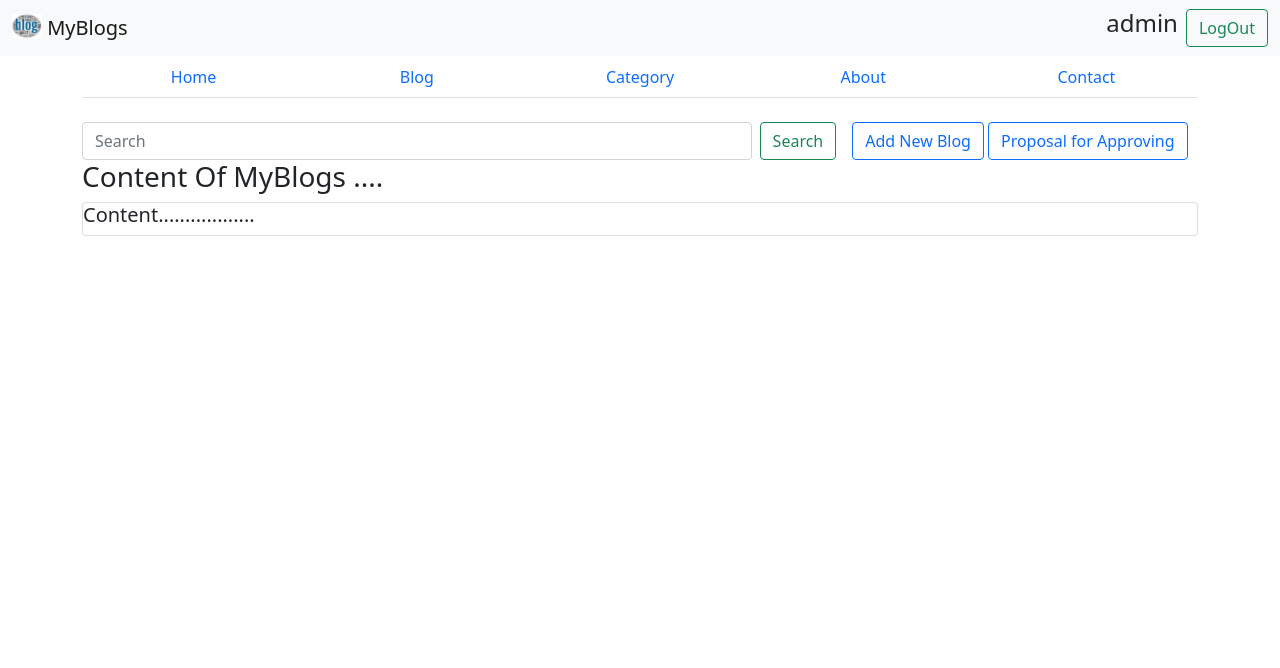
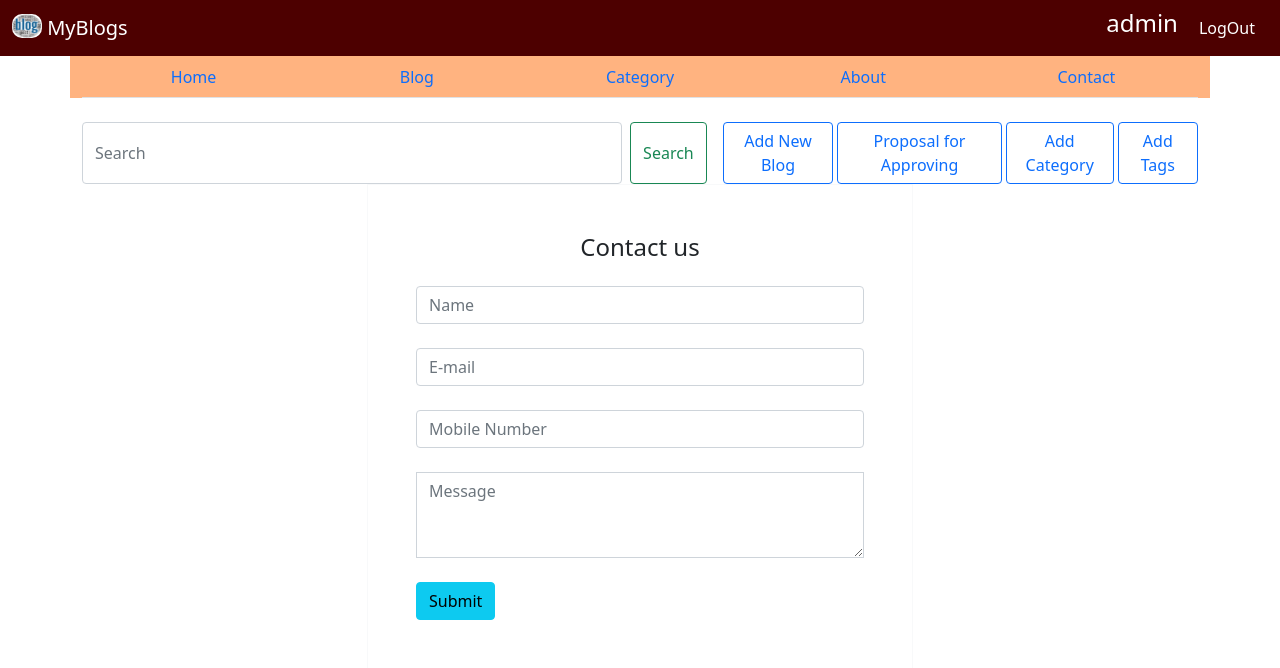
Before and after one commit to prbht123/Blogs, a Django app: page /blog/contact/ in a window 1280 px wide. Shown: the top 668 px of the page. Run offline with Django 4.2, Linux system fonts and the light colour scheme; a user stored in the database is signed in; parts of the project's set-up code (start-up, migrations or seed data) failed here and were passed over.

Commit message:
added category and tags by admin site

```diff
--- a/blog/blog/settings.py
+++ b/blog/blog/settings.py
@@ -130,3 +130,4 @@ MEDIA_URL = '/media/'
 MEDIA_ROOT = os.path.join(BASE_DIR, 'media/')
 
 LOGIN_REDIRECT_URL = '/blog/'
+LOGOUT_REDIRECT_URL = '/blog/'
--- a/blog/blogapp/admin.py
+++ b/blog/blogapp/admin.py
@@ -1,7 +1,9 @@
 from django.contrib import admin
-from .models import Post,Category,PostImages
+from .models import Blog,Category,PostImages,Contact,Tag
 # Register your models here.
 
-admin.site.register(Post)
+admin.site.register(Blog)
 admin.site.register(Category)
 admin.site.register(PostImages)
+admin.site.register(Contact)
+admin.site.register(Tag)
--- a/blog/blogapp/serializers.py
+++ b/blog/blogapp/serializers.py
@@ -1,13 +1,13 @@
 from django.contrib.auth.models import User
 from rest_framework import serializers
-from .models import Post,Category
+from .models import Blog,Category
 
 
 
 
 class PostSerializers(serializers.ModelSerializer):
     class Meta:
-        model = Post
+        model = Blog
         fields=['id','title','slug','body','status','author','category',]
 
 
--- a/blog/blogapp/templates/base.html
+++ b/blog/blogapp/templates/base.html
@@ -15,23 +15,23 @@
 
 
 
-    <nav class="navbar navbar-light bg-light">
+    <nav class="navbar navbar-light text-white" style="background-color: 	#4d0000;">
 
       <div class="container-fluid">
-        <a class="navbar-brand" href="/blog/">
-          <img src="{% static 'img/blog.jpg' %}" alt="" width="30" height="24" class="d-inline-block align-text-top">
+        <a class="navbar-brand text-white" href="/blog/">
+          <img src="{% static 'img/blog.jpg' %}" alt="" width="30" height="24" class="d-inline-block align-text-top" style="border-radius:10px;">
           MyBlogs
         </a>
         {% if user.is_authenticated %}
 
           <form class="d-flex">
             <h4 class="me-2">{{request.user}}</h4>
-            <a class="btn btn-outline-success" href="/logout/">LogOut</a>
+            <a class="btn text-white" href="/logout/">LogOut</a>
 
          </form>
         {% else %}
         <form class="d-flex">
-           <a class="btn btn-outline-success" href="/login/">Sign In</a>
+           <a class="btn text-white" href="/login/">Sign In</a>
 
         </form>
         {% endif %}
@@ -50,7 +50,7 @@
     <script src="https://cdn.jsdelivr.net/npm/@popperjs/core@2.10.2/dist/umd/popper.min.js" integrity="sha384-7+zCNj/IqJ95wo16oMtfsKbZ9ccEh31eOz1HGyDuCQ6wgnyJNSYdrPa03rtR1zdB" crossorigin="anonymous"></script>
     <script src="https://cdn.jsdelivr.net/npm/bootstrap@5.1.3/dist/js/bootstrap.min.js" integrity="sha384-QJHtvGhmr9XOIpI6YVutG+2QOK9T+ZnN4kzFN1RtK3zEFEIsxhlmWl5/YESvpZ13" crossorigin="anonymous"></script>
     -->
-    <div class="container justify-content-center align-items-center">
+    <div class="container justify-content-center align-items-center" style="background-color:#ffb380;">
       <ul class="nav nav-tabs nav-justified">
         <li class="nav-item">
           <a class="nav-link " aria-current="page" href="/blog/">Home</a>
@@ -81,7 +81,9 @@
         {% if user.is_authenticated %}
         <a class="btn btn-outline-primary me-1" href="/blog/create/">Add New Blog</a>
         {% if user.is_staff %}
-        <a class="btn btn-outline-primary" href="/blog/approved/">Proposal for Approving</a>
+        <a class="btn btn-outline-primary me-1" href="/blog/approved/">Proposal for Approving</a>
+        <a class="btn btn-outline-primary me-1" href="/blog/createcategory/">Add Category</a>
+        <a class="btn btn-outline-primary" href="/blog/createtag/">Add Tags</a>
         {% endif %}
         {% endif %}
 
--- a/blog/blogapp/templates/blog/contact.html
+++ b/blog/blogapp/templates/blog/contact.html
@@ -1,20 +1,31 @@
 {% extends 'base.html' %}
 {% block content %}
+<div class="container">
+  <div class="row">
+    <div class="col-md-6 offset-md-3">
 
-<div class="container">
-    <h3> Content Of MyBlogs ....</h3>
+<form class="border border-light p-5" style="border: 1px solid black;" method="POST" action="/blog/createcontact/">
+{% csrf_token %}
+  <p class="h4 mb-4 text-center">Contact us</p>
+
+
+  <input type="text" name="name" class="form-control mb-4" placeholder="Name">
+
+  <input type="email" name="email" class="form-control mb-4" placeholder="E-mail">
+  <input type="number" name="mobile" class="form-control mb-4" placeholder="Mobile Number">
+
+  <textarea class="form-control rounded-0 mb-4" name="message" rows="3" placeholder="Message"></textarea>
+
+  <button class="btn btn-info btn-block" type="submit">Submit</button>
+</form>
 
 
 
-    <div class="card mb-3" style="max-width: 100%;">
-        <div class="row no-gutters">
-          <div class="col-md-4">
+</div>
+<div class="col-md-6">
 
-               <h5>Content..................</h5>
-            </div>
-            </div>
-            </div>
-            </div>
-
+</div>
+</div>
+</div>
 
 {% endblock %}
--- a/blog/blogapp/templates/blog/post/create.html
+++ b/blog/blogapp/templates/blog/post/create.html
@@ -1,7 +1,10 @@
 {% extends 'base.html' %}
 {% block content %}
 
-<div class="container pt-5">
+<h4 class="text-center mt-4">Add Post</h4>
+
+<div class="container pt-5 offset-md-3">
+
     <form method="post" novalidate action="">
         {% csrf_token %}
         {% for field in form.visible_fields %}
--- a/blog/blogapp/urls.py
+++ b/blog/blogapp/urls.py
@@ -19,8 +19,11 @@ urlpatterns = [
     path('blogdetailview/<slug:slug>',views.DetailedView.as_view()),
     path('searchblog/',views.SearchBlog.as_view()),
     path('category/',views.CategoryList.as_view()),
+    path('createcategory/',views.CategoryCreate.as_view()),
+    path('createtag/',views.TagsCreate.as_view()),
     path('categoryblog/<int:id>',views.CategoryBlogList.as_view()),
     path('images/',views.ImageCreate.as_view()),
     path('approved/<int:pk>/',views.ApprovedByAdmin.as_view()),
     path('approved/',views.ApprovedListView.as_view()),
+    path('createcontact/',views.ContactUpload),
 ]
--- a/blog/blogapp/views.py
+++ b/blog/blogapp/views.py
@@ -3,11 +3,11 @@ from django.views.generic import TemplateView
 from rest_framework.views import APIView
 from rest_framework.renderers import TemplateHTMLRenderer
 from rest_framework.response import Response
-from .models import Post,Category,PostImages
+from .models import Blog,Category,PostImages
 from .serializers import PostSerializers
 from rest_framework import status
 from django.views.generic import ListView,CreateView,DetailView,UpdateView,DeleteView
-from blogapp.forms import BlogPostForm,ImagePostForm,ApprovedForm,BlogUpdateForm
+from blogapp.forms import BlogPostForm,ImagePostForm,ApprovedForm,BlogUpdateForm,CategoryForm,TagsForm
 # Create your views here.
 
 
@@ -39,7 +39,7 @@ class BlogListApi(APIView):
     template_name = 'blog/post/bloglist.html'
 
     def get(self, request):
-        queryset = Post.objects.filter(status='published')
+        queryset = Blog.objects.filter(status='published')
         images= PostImages.objects.all()
         return Response({'posts': queryset,'images':images})
 
@@ -49,14 +49,14 @@ class BlogListApiUser(APIView):
 
     def get(self, request):
         if request.user.is_authenticated:
-            queryset = Post.objects.filter(author=request.user)
+            queryset = Blog.objects.filter(author=request.user)
             images = PostImages.objects.all()
             return Response({'posts': queryset,'images':images})
         else:
             return Response({'posts': None})
 
 class AddPostView(CreateView):
-    model = Post
+    model = Blog
     form_class = BlogPostForm
     template_name = 'blog/post/create.html'
     success_url = '/blog/images/'
@@ -70,7 +70,7 @@ class AddPostView(CreateView):
 
 
 class UpdateBlogList(UpdateView):
-    model = Post
+    model = Blog
     form_class = BlogUpdateForm
     template_name = 'blog/post/edit.html'
     success_url = '/blog/'
@@ -82,12 +82,12 @@ class UpdateBlogList(UpdateView):
 
 
 class DeleteBlog(DeleteView):
-    model = Post
+    model = Blog
     template_name = 'blog/post/delete.html'
     success_url = '/blog/'
 
 class DetailedView(DetailView):
-    model = Post
+    model = Blog
     #form_class = PostBlogImagesForm
     template_name = 'blog/post/blogdetail.html'
     #context_object_name = 'post'
@@ -104,7 +104,7 @@ class SearchBlog(ListView):
     Class view functon to handle search
     """
     template_name = 'blog/post/bloglist.html'
-    model=Post
+    model=Blog
     #context_object_name = 'posts'
     def get_context_data(self, **kwargs):
         title = self.request.GET.get('search')
@@ -114,12 +114,12 @@ class SearchBlog(ListView):
 
 class SearchBlogUser(ListView):
     template_name = 'blog/post/bloglist.html'
-    model=Post
+    model=Blog
     #context_object_name = 'posts'
     def get_context_data(self, **kwargs):
         title=self.request.GET.get('search')
         context = super().get_context_data(**kwargs)
-        context['posts'] = Post.objects.filter(title=title,author=request.user)
+        context['posts'] = Blog.objects.filter(title=title,author=request.user)
         return context
 
 
@@ -130,12 +130,12 @@ class CategoryList(ListView):
 
 class CategoryBlogList(ListView):
     template_name = 'blog/post/bloglist.html'
-    model=Post
+    model=Blog
     #context_object_name = 'posts'
     def get_context_data(self,*args, **kwargs):
         context = super().get_context_data(**kwargs)
         print(self.kwargs['id'])
-        context['posts'] = Post.objects.filter(
+        context['posts'] = Blog.objects.filter(
             category=self.kwargs['id'],
             status='published')
         context['images'] = PostImages.objects.all()
@@ -149,7 +149,7 @@ class BlogDetailApi(APIView):
     template_name = 'blog/post/blogdetail.html'
 
     def get(self, request):
-        queryset = Post.objects.filter(id=1)
+        queryset = Blog.objects.filter(id=1)
         return Response({'posts': queryset})
 
 
@@ -162,17 +162,59 @@ class ImageCreate(CreateView):
     success_url = '/blog/'
 
 class ApprovedByAdmin(UpdateView):
-    model=Post
+    model=Blog
     form_class = ApprovedForm
     template_name = 'blog/admin/approved.html'
     success_url ="/blog/"
 
 class ApprovedListView(ListView):
     template_name = 'blog/admin/approvedhome.html'
-    model=Post
+    model=Blog
     #context_object_name = 'posts'
     def get_context_data(self,*args, **kwargs):
         #title=self.request.GET.get('search')
         context = super().get_context_data(**kwargs)
-        context['posts'] = Post.objects.filter(status='draft')
+        context['posts'] = Blog.objects.filter(status='draft')
         return context
+
+# class ContactUpload(CreateView):
+#     model = Contact
+#     form_class = ContactForm
+#     template_name = 'blog/contact.html'
+#     success_url = '/blog/'
+#     # def form_valid(self, form):
+#     #     data = form.save(commit=False)
+#     #     print(data)
+#     #     return redirect('/blog/images/')
+
+
+def ContactUpload(request):
+    if request.method == 'POST':
+        obj = Contact(
+        name = request.POST.get('name'),
+        email = request.POST.get('email'),
+        mobile_number = request.POST.get('mobile_number'),
+        messages = request.POST.get('messages')
+        )
+        #obj.save()
+        return redirect('/blog/')
+
+class CategoryCreate(CreateView):
+    form_class = CategoryForm
+    template_name = 'blog/category/addcategory.html'
+    #success_url = '/blog/'
+    def form_valid(self, form):
+        data = form.save(commit=False)
+        data.slug = data.category_name.lower()
+        data.save()
+        return redirect('/blog/')
+
+class TagsCreate(CreateView):
+    form_class = TagsForm
+    template_name = 'blog/tag/tags.html'
+    #success_url = '/blog/'
+    def form_valid(self, form):
+        data = form.save(commit=False)
+        data.slug = data.name.lower()
+        data.save()
+        return redirect('/blog/')
```
Also changed, not shown: blog/blogapp/forms.py (+32 -9 lines), blog/blogapp/models.py (+20 -2 lines), blog/blogapp/templates/blog/category/addcategory.html (added, +36 -0 lines), blog/blogapp/templates/blog/contact/contact.html (added, +20 -0 lines), blog/blogapp/templates/blog/tag/tags.html (added, +36 -0 lines), blog/blogapp/templates/registration/sign.html (+8 -5 lines), blog/blogapp/migrations/0014_contact_tag_rename_post_blog_category_description_and_more.py (added), blog/db.sqlite3.
